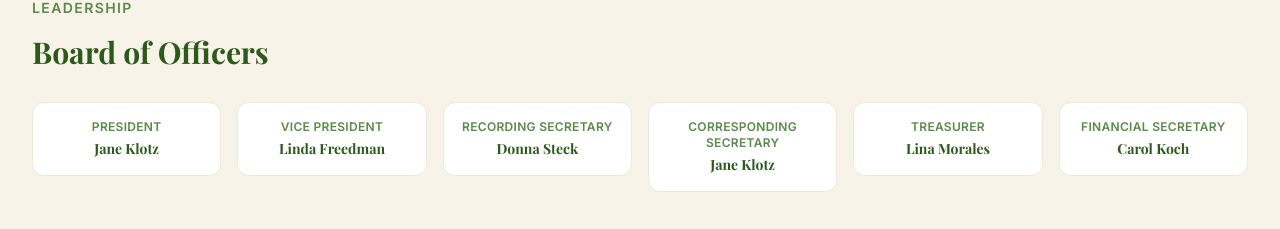
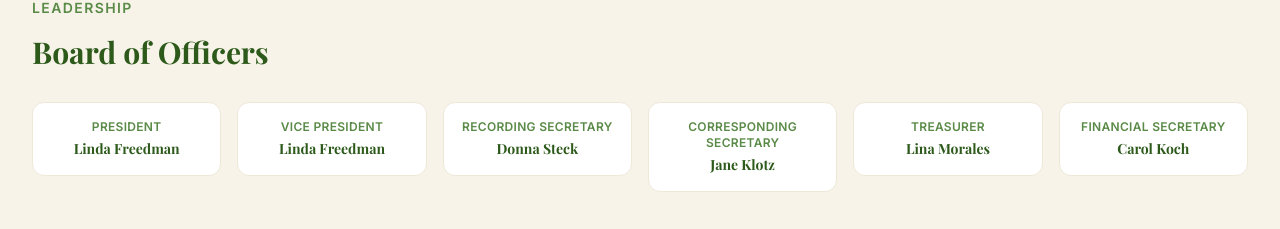
Before and after one commit to VictoriaVasys/old-york-road-garden-club, a React (Vite) app: page /join in a window 1280 px wide. Shown: the part 1476-1705 px from the top of the page. Built offline with nearby package versions, Linux system fonts and the light colour scheme; a web font is replaced by a local one.

Commit message:
update president name

```diff
--- a/src/pages/Join.tsx
+++ b/src/pages/Join.tsx
@@ -12,7 +12,7 @@ const benefits = [
 ]
 
 const officers = [
-  { title: 'President', name: 'Jane Klotz' },
+  { title: 'President', name: 'Linda Freedman' },
   { title: 'Vice President', name: 'Linda Freedman' },
   { title: 'Recording Secretary', name: 'Donna Steck' },
   { title: 'Corresponding Secretary', name: 'Jane Klotz' },
```
